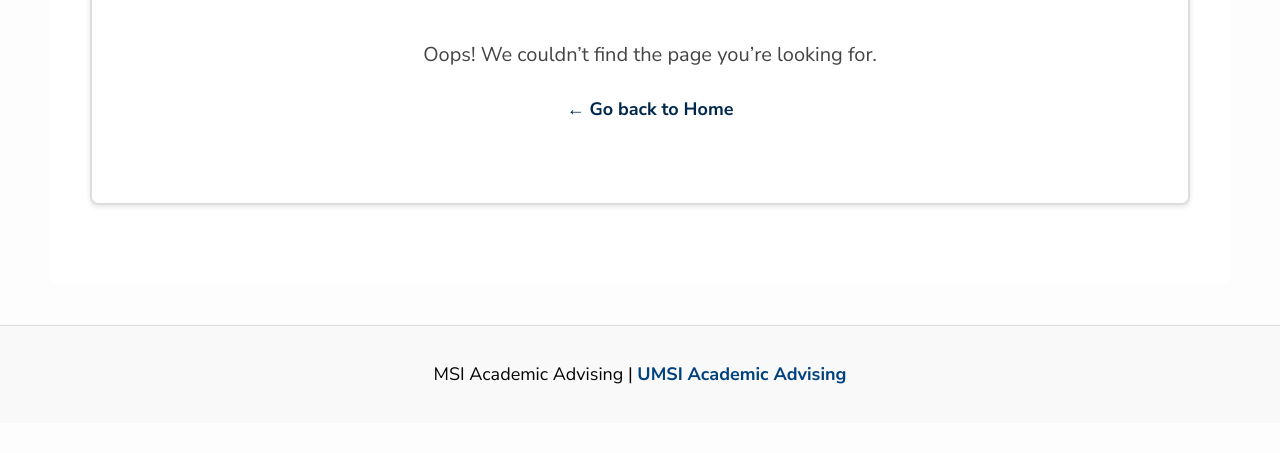
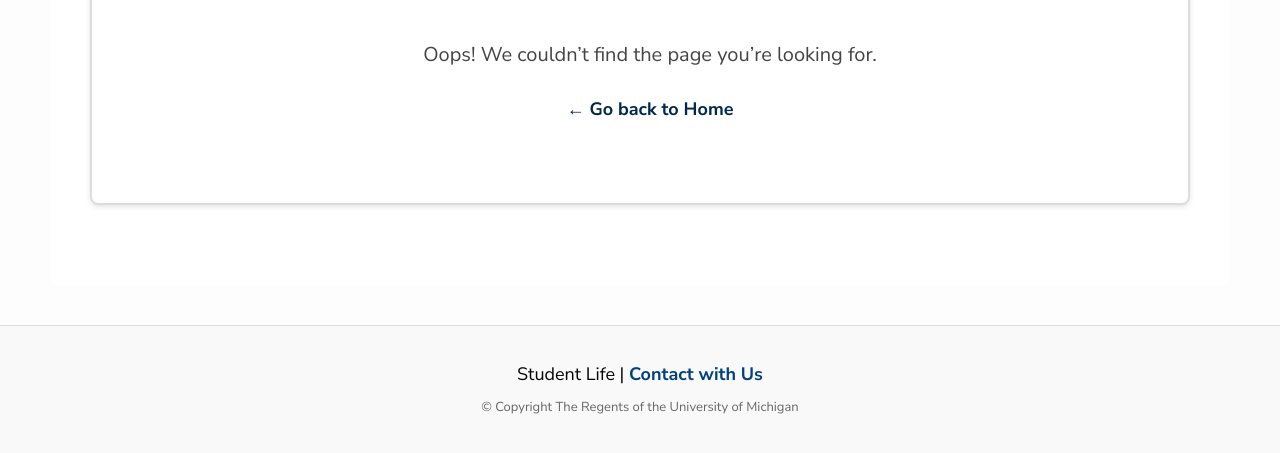
Before and after one commit to liah201/client_project_html_w25, a plain HTML site: page 404.html in a window 1280 px wide. Shown: the part 385-838 px from the top of the page. Before the commit the page ends 808 px from the top, so only its background shows below. Drawn offline with nearby package versions, Linux system fonts and the light colour scheme.

Commit message:
Add files via upload

```diff
--- a/404.html
+++ b/404.html
@@ -36,9 +36,10 @@
     </main>
 
     <footer>
-        <p>MSI Academic Advising |
-            <a href="https://sites.google.com/umich.edu/msiacademicadvising/student-support-resources">
-                UMSI Academic Advising
+        <p> Student Life | <a href="https://basicneeds.studentlife.umich.edu/contact/"> Contact with Us </a></p>
+        <p>
+            <a class= "small-link">
+                © Copyright <span id="year"></span> The Regents of the University of Michigan
             </a>
         </p>
     </footer>
--- a/css/newstyle.css
+++ b/css/newstyle.css
@@ -297,7 +297,7 @@ body.fade-out {
     .menu-icon,
     #menu-toggle {
         display: none;
-        /* 햄버거 메뉴 숨김 */
+        /* hide burgar menu*/
     }
 
     header h1 {
```
